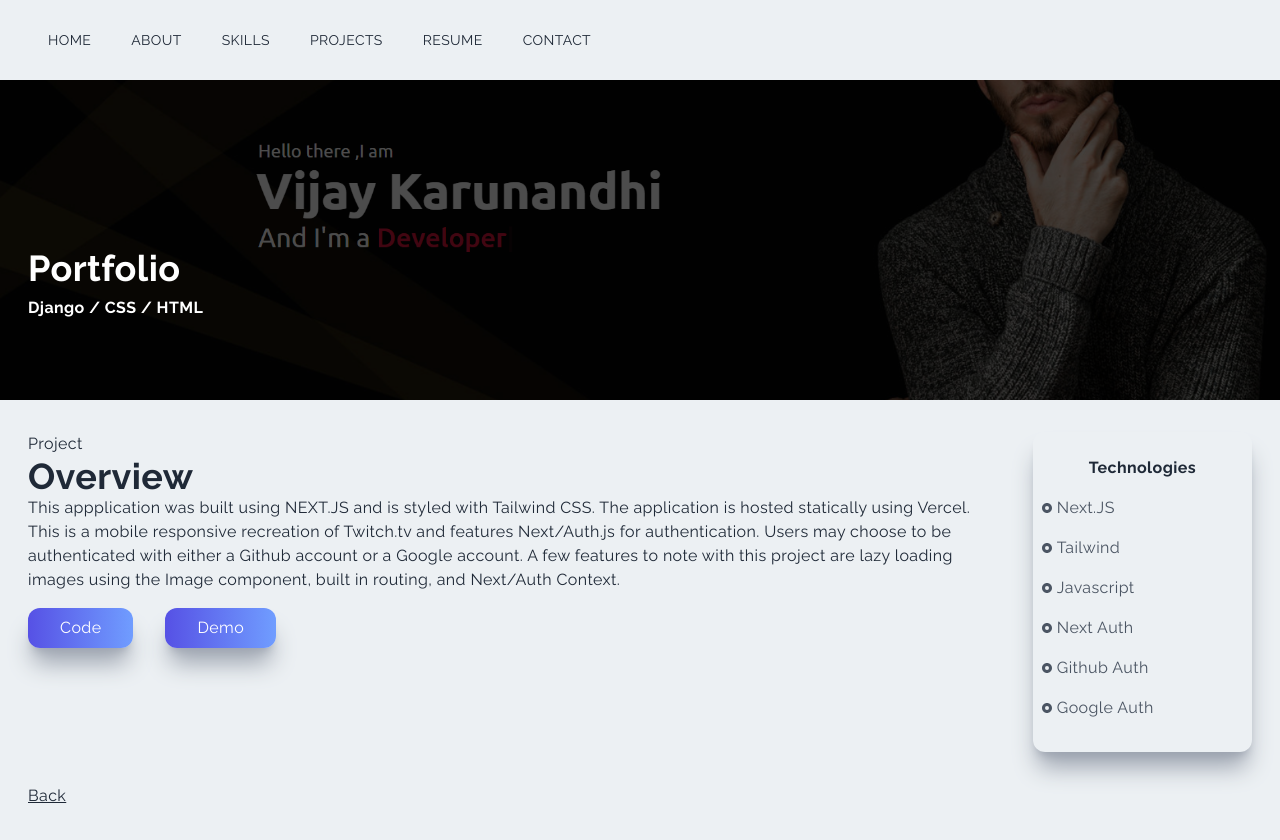
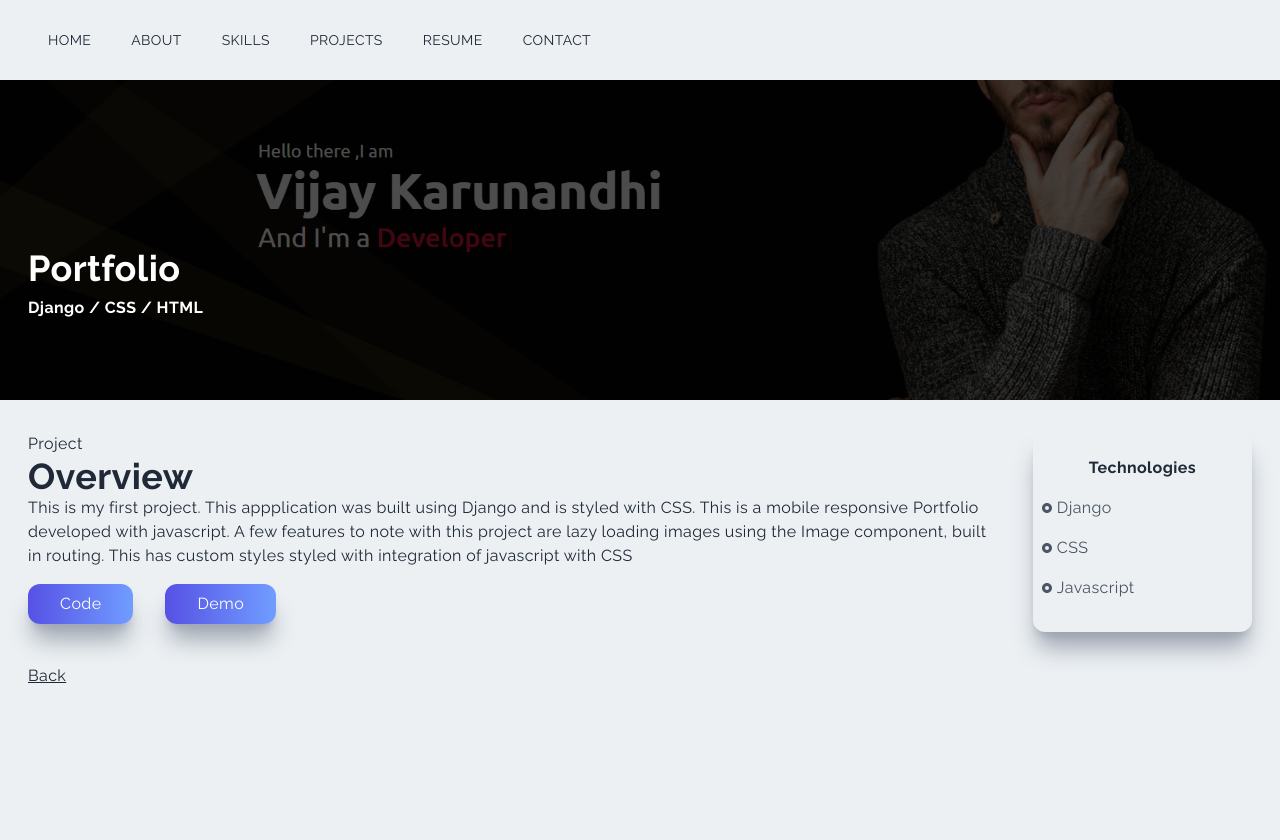
Before and after one commit to KVijay2/portfolio-next, a Next.js app: page /projects/portfolioDjango in a window 1280 px wide. After the commit the page ends 800 px from the top, so only its background shows below. Built offline with nearby package versions, Linux system fonts and the light colour scheme.

Commit message:
"First time"

```diff
--- a/components/Projects.jsx
+++ b/components/Projects.jsx
@@ -49,13 +49,13 @@ const Projects = () => {
           <ProjectItem
             title='Weather App'
             backgroundImg={weather1}
-            projectUrl='https://vijay-next-weather.netlify.app'
+            projectUrl='/projects/weather'
             tech='Next JS'
           />
           <ProjectItem
             title='Chat app'
             backgroundImg={Chat}
-            projectUrl='/twitch'
+            projectUrl='/projects/chatapp'
             tech='React JS'
           />
           <ProjectItem
@@ -67,49 +67,49 @@ const Projects = () => {
           <ProjectItem
             title='React Portfolio'
             backgroundImg={portfolioR}
-            projectUrl='/twitch'
+            projectUrl='/projects/portfolioReact'
             tech='React'
-          />
-          <ProjectItem
-              title='Notes App'
-              backgroundImg={notes}
-              projectUrl='/twitch'
-              tech='Flask'
           />
           <ProjectItem
             title='React Dashboard'
             backgroundImg={dashboard}
-            projectUrl='/twitch'
+            projectUrl='https://vijay-dashboard.netlify.app'
             tech='React'
           />
           <ProjectItem
             title='Search Filter'
             backgroundImg={seafil}
-            projectUrl='/twitch'
+            projectUrl='https://vijay-search-filter.netlify.app'
             tech='React'
           />
           <ProjectItem
             title='Todo App 2'
             backgroundImg={todoR}
-            projectUrl='/twitch'
+            projectUrl='https://vijay-todo.netlify.app'
             tech='React'
           />
           <ProjectItem
             title='Todo App'
             backgroundImg={todoD}
-            projectUrl='/twitch'
+            projectUrl='http://127.0.0.1:8000/'
             tech='Django'
+          />
+          <ProjectItem
+              title='Notes App'
+              backgroundImg={notes}
+              projectUrl='http://127.0.0.1:4000/'
+              tech='Flask'
           />
           <ProjectItem
             title='Weather Detector'
             backgroundImg={weather}
-            projectUrl='/twitch'
+            projectUrl='http://127.0.0.1:1000/'
             tech='Django'
           />
           <ProjectItem
             title='Weather App 2'
             backgroundImg={weather2}
-            projectUrl='/twitch'
+            projectUrl='https://vijay-weather.netlify.app'
             tech='React'
           />
         </div>
--- a/pages/projects/chatapp.jsx
+++ b/pages/projects/chatapp.jsx
@@ -5,29 +5,28 @@ import ProjectTemplate2 from '../../components/ProjectT2';
 import { RiRadioButtonFill } from 'react-icons/ri';
 import Link from 'next/link';
 
-const portfolioDjango = () => {
+const chatApp = () => {
     return (
       <div className='w-full'>
-        <ProjectTemplate2 title='Portfolio' techs='Django / CSS / HTML' img={Chat}/>
+        <ProjectTemplate2 title='Chat App' techs='React / Tailwind / Firebase' img={Chat}/>
 
         <div className='max-w-[1240px] mx-auto p-2 grid md:grid-cols-5 gap-8 py-8'>
           <ProjectTemplate
-            content='This appplication was built using NEXT.JS and is styled with
-            Tailwind CSS. The application is hosted statically using Vercel.
-            This is a mobile responsive recreation of Twitch.tv and features
-            Next/Auth.js for authentication. Users may choose to be
-            authenticated with either a Github account or a Google account. A
-            few features to note with this project are lazy loading images using
-            the Image component, built in routing, and Next/Auth Context.'
-            code ='https://github.com/fireclint/twitch-nextjs-tailwind'
-            demo ='https://twitch-nextjs-tailwind.vercel.app/'/>
+            content='This appplication was built using React and is styled with
+            Tailwind CSS. The application is hosted statically using Netlify.
+            This is a mobile responsive Chat App and features Firebase for
+            authentication. Users choose to be authenticated with a Google
+            account. A few features to note with this project are lazy loading
+            images using the Image component, built in routing, and React/Auth
+            Context. It is a realtime reflective Chat App'
+            demo ='https://vijay-chat-app.netlify.app'/>
 
           <div className='col-span-4 md:col-span-1 shadow-xl shadow-gray-400 rounded-xl py-4'>
             <div className='p-2'>
               <p className='text-center font-bold pb-2'>Technologies</p>
               <div className='grid grid-cols-3 md:grid-cols-1'>
                 <p className='text-gray-600 py-2 flex items-center'>
-                  <RiRadioButtonFill className='pr-1' /> Next.JS
+                  <RiRadioButtonFill className='pr-1' /> React
                 </p>
                 <p className='text-gray-600 py-2 flex items-center'>
                   <RiRadioButtonFill className='pr-1' /> Tailwind
@@ -36,10 +35,10 @@ const portfolioDjango = () => {
                   <RiRadioButtonFill className='pr-1' /> Javascript
                 </p>
                 <p className='text-gray-600 py-2 flex items-center'>
-                  <RiRadioButtonFill className='pr-1' /> Next Auth
+                  <RiRadioButtonFill className='pr-1' /> Firebase Auth
                 </p>
                 <p className='text-gray-600 py-2 flex items-center'>
-                  <RiRadioButtonFill className='pr-1' /> Github Auth
+                  <RiRadioButtonFill className='pr-1' /> Firebase Database
                 </p>
                 <p className='text-gray-600 py-2 flex items-center'>
                   <RiRadioButtonFill className='pr-1' /> Google Auth
@@ -55,4 +54,4 @@ const portfolioDjango = () => {
     );
   };
 
-  export default portfolioDjango;
+  export default chatApp;
--- a/pages/projects/portfolioDjango.jsx
+++ b/pages/projects/portfolioDjango.jsx
@@ -12,38 +12,28 @@ const portfolioDjango = () => {
 
         <div className='max-w-[1240px] mx-auto p-2 grid md:grid-cols-5 gap-8 py-8'>
           <ProjectTemplate
-            content='This appplication was built using NEXT.JS and is styled with
-            Tailwind CSS. The application is hosted statically using Vercel.
-            This is a mobile responsive recreation of Twitch.tv and features
-            Next/Auth.js for authentication. Users may choose to be
-            authenticated with either a Github account or a Google account. A
-            few features to note with this project are lazy loading images using
-            the Image component, built in routing, and Next/Auth Context.'
-            code ='https://github.com/fireclint/twitch-nextjs-tailwind'
-            demo ='https://twitch-nextjs-tailwind.vercel.app/'/>
+            content='This is my first project. This appplication was built using
+            Django and is styled with CSS. This is a mobile responsive Portfolio
+            developed with javascript. A few features to note with this project
+            are lazy loading images using the Image component, built in routing.
+            This has custom styles styled with integration of javascript with CSS'
+          />
 
           <div className='col-span-4 md:col-span-1 shadow-xl shadow-gray-400 rounded-xl py-4'>
             <div className='p-2'>
               <p className='text-center font-bold pb-2'>Technologies</p>
               <div className='grid grid-cols-3 md:grid-cols-1'>
                 <p className='text-gray-600 py-2 flex items-center'>
-                  <RiRadioButtonFill className='pr-1' /> Next.JS
+                  <RiRadioButtonFill className='pr-1' /> Django
                 </p>
                 <p className='text-gray-600 py-2 flex items-center'>
-                  <RiRadioButtonFill className='pr-1' /> Tailwind
+                  <RiRadioButtonFill className='pr-1' /> CSS
                 </p>
                 <p className='text-gray-600 py-2 flex items-center'>
                   <RiRadioButtonFill className='pr-1' /> Javascript
                 </p>
-                <p className='text-gray-600 py-2 flex items-center'>
-                  <RiRadioButtonFill className='pr-1' /> Next Auth
-                </p>
-                <p className='text-gray-600 py-2 flex items-center'>
-                  <RiRadioButtonFill className='pr-1' /> Github Auth
-                </p>
-                <p className='text-gray-600 py-2 flex items-center'>
-                  <RiRadioButtonFill className='pr-1' /> Google Auth
-                </p>
+
+
               </div>
             </div>
           </div>
--- a/pages/projects/portfolioReact.jsx
+++ b/pages/projects/portfolioReact.jsx
@@ -8,41 +8,42 @@ import Link from 'next/link';
 const portfolioReact = () => {
     return (
       <div className='w-full'>
-        <ProjectTemplate2 title='Portfolio' techs='React / SCSS / JSX' img={portfolioD}/>
+        <ProjectTemplate2 title='Portfolio' techs='React / SCSS / JSX / Firebase / JSON' img={portfolioD}/>
 
         <div className='max-w-[1240px] mx-auto p-2 grid md:grid-cols-5 gap-8 py-8'>
           <ProjectTemplate
-            content='This appplication was built using NEXT.JS and is styled with
-            Tailwind CSS. The application is hosted statically using Vercel.
-            This is a mobile responsive recreation of Twitch.tv and features
-            Next/Auth.js for authentication. Users may choose to be
-            authenticated with either a Github account or a Google account. A
-            few features to note with this project are lazy loading images using
-            the Image component, built in routing, and Next/Auth Context.'
-            code ='https://github.com/fireclint/twitch-nextjs-tailwind'
-            demo ='https://twitch-nextjs-tailwind.vercel.app/'/>
+            content='This appplication was built using React and is styled
+            with SCSS. The application is hosted statically using Netlify.
+            This is a mobile responsive Portfolio and features Firebase for
+            authentication. The admin may be authenticated using dashboard
+            and upload Portfolio projects and that would be stored in
+            Firebase and reflected om project. This appplication has custom
+            animation, hover effect loading etc, using SCSS. A few features
+            to note with this project are lazy loading images using the Image
+            component, built in routing, and Firebase Context.'
+            demo ='https://vijay-portfolio-main.netlify.app'/>
 
           <div className='col-span-4 md:col-span-1 shadow-xl shadow-gray-400 rounded-xl py-4'>
             <div className='p-2'>
               <p className='text-center font-bold pb-2'>Technologies</p>
               <div className='grid grid-cols-3 md:grid-cols-1'>
                 <p className='text-gray-600 py-2 flex items-center'>
-                  <RiRadioButtonFill className='pr-1' /> Next.JS
+                  <RiRadioButtonFill className='pr-1' /> React JS
                 </p>
                 <p className='text-gray-600 py-2 flex items-center'>
-                  <RiRadioButtonFill className='pr-1' /> Tailwind
+                  <RiRadioButtonFill className='pr-1' /> SCSS
                 </p>
                 <p className='text-gray-600 py-2 flex items-center'>
                   <RiRadioButtonFill className='pr-1' /> Javascript
                 </p>
                 <p className='text-gray-600 py-2 flex items-center'>
-                  <RiRadioButtonFill className='pr-1' /> Next Auth
+                  <RiRadioButtonFill className='pr-1' /> Firebase Auth
                 </p>
                 <p className='text-gray-600 py-2 flex items-center'>
-                  <RiRadioButtonFill className='pr-1' /> Github Auth
+                  <RiRadioButtonFill className='pr-1' /> Firebase Storage
                 </p>
                 <p className='text-gray-600 py-2 flex items-center'>
-                  <RiRadioButtonFill className='pr-1' /> Google Auth
+                  <RiRadioButtonFill className='pr-1' /> JSX
                 </p>
               </div>
             </div>
--- a/pages/projects/weather.jsx
+++ b/pages/projects/weather.jsx
@@ -5,7 +5,7 @@ import ProjectTemplate2 from '../../components/ProjectT2';
 import { RiRadioButtonFill } from 'react-icons/ri';
 import Link from 'next/link';
 
-const portfolioDjango = () => {
+const weather = () => {
     return (
       <div className='w-full'>
         <ProjectTemplate2 title='Portfolio' techs='Django / CSS / HTML' img={portfolioD}/>
@@ -13,14 +13,12 @@ const portfolioDjango = () => {
         <div className='max-w-[1240px] mx-auto p-2 grid md:grid-cols-5 gap-8 py-8'>
           <ProjectTemplate
             content='This appplication was built using NEXT.JS and is styled with
-            Tailwind CSS. The application is hosted statically using Vercel.
-            This is a mobile responsive recreation of Twitch.tv and features
-            Next/Auth.js for authentication. Users may choose to be
-            authenticated with either a Github account or a Google account. A
-            few features to note with this project are lazy loading images using
-            the Image component, built in routing, and Next/Auth Context.'
-            code ='https://github.com/fireclint/twitch-nextjs-tailwind'
-            demo ='https://twitch-nextjs-tailwind.vercel.app/'/>
+            Tailwind CSS. The application is hosted statically using Netlify. This
+            is a mobile responsive Weather App and features API to fetch data from
+            it. A few features to note with this project are lazy loading images
+            using the Image component, built in routing, and .'
+            code ='github.com/KVijay2/weather-app'
+            demo ='https://vijay-next-weather.netlify.app'/>
 
           <div className='col-span-4 md:col-span-1 shadow-xl shadow-gray-400 rounded-xl py-4'>
             <div className='p-2'>
@@ -36,13 +34,7 @@ const portfolioDjango = () => {
                   <RiRadioButtonFill className='pr-1' /> Javascript
                 </p>
                 <p className='text-gray-600 py-2 flex items-center'>
-                  <RiRadioButtonFill className='pr-1' /> Next Auth
-                </p>
-                <p className='text-gray-600 py-2 flex items-center'>
-                  <RiRadioButtonFill className='pr-1' /> Github Auth
-                </p>
-                <p className='text-gray-600 py-2 flex items-center'>
-                  <RiRadioButtonFill className='pr-1' /> Google Auth
+                  <RiRadioButtonFill className='pr-1' /> API handling
                 </p>
               </div>
             </div>
@@ -55,4 +47,4 @@ const portfolioDjango = () => {
     );
   };
 
-  export default portfolioDjango;
+  export default weather;
```
